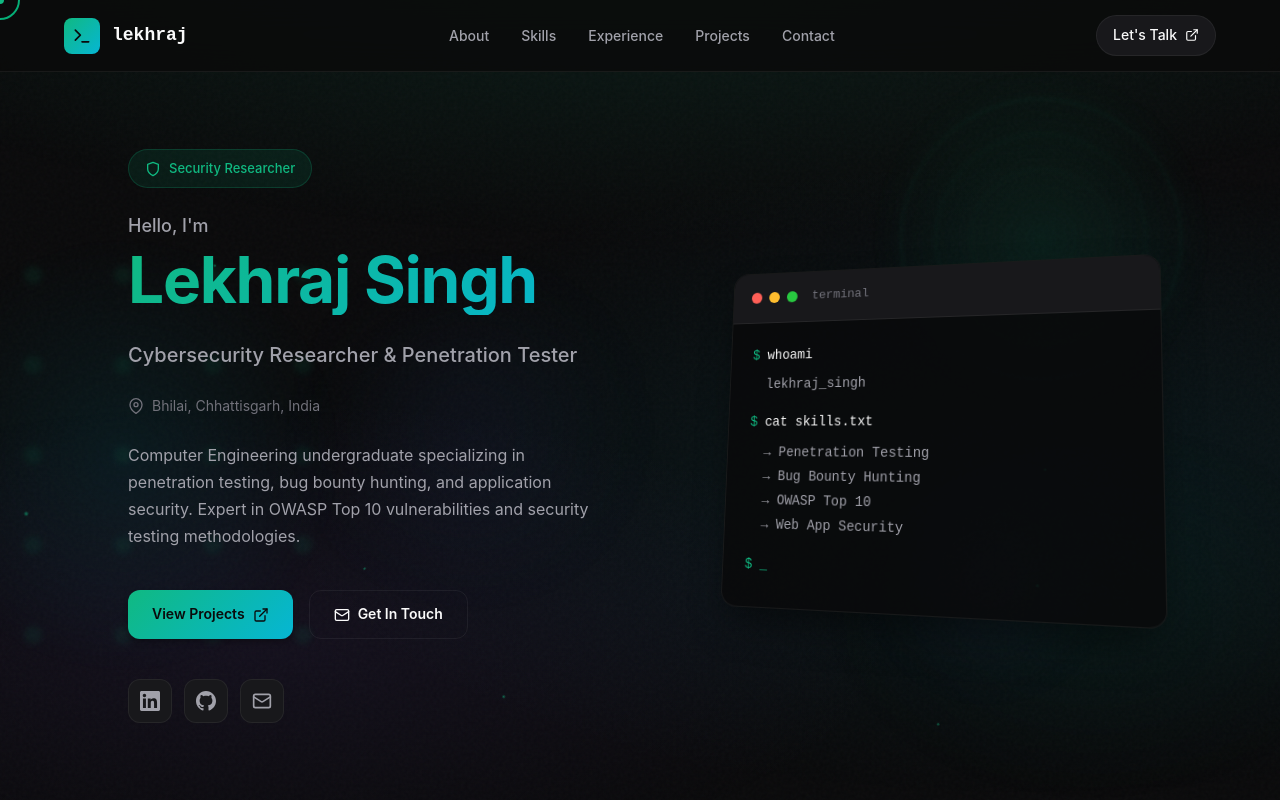
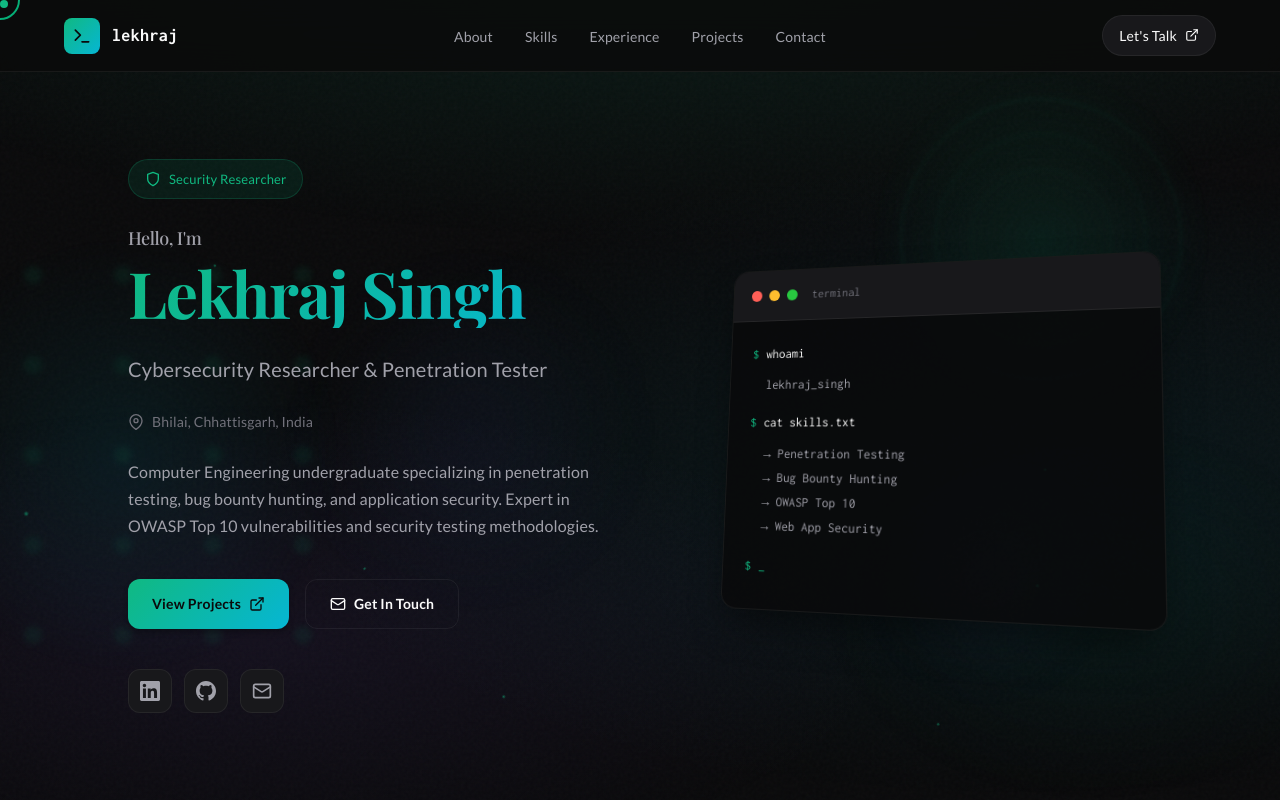
Before and after one commit to lekhrazz19/lekhrazz19.github.io, a React (Vite) app: page / in a window 1280 px wide. Shown: the top 800 px of the page. Built offline with nearby package versions, Linux system fonts and the light colour scheme.

Commit message:
feat: Create initial React portfolio application with custom components and styling.

```diff
--- a/src/App.jsx
+++ b/src/App.jsx
@@ -55,7 +55,7 @@ function StaggerChildren({ children, staggerDelay = 100, className = '' }) {
   );
 }
 
-// Custom Cursor Component
+// Custom Cursor Component - Optimized for 60fps
 function CustomCursor() {
   const cursorRef = useRef(null);
   const cursorDotRef = useRef(null);
@@ -67,43 +67,48 @@ function CustomCursor() {
 
     let mouseX = 0, mouseY = 0;
     let cursorX = 0, cursorY = 0;
+    let rafId = null;
 
     const moveCursor = (e) => {
       mouseX = e.clientX;
       mouseY = e.clientY;
+      // Dot follows instantly with transform for GPU acceleration
       if (cursorDot) {
-        cursorDot.style.left = `${mouseX}px`;
-        cursorDot.style.top = `${mouseY}px`;
+        cursorDot.style.transform = `translate3d(${mouseX - 4}px, ${mouseY - 4}px, 0)`;
       }
     };
 
     const animateCursor = () => {
-      cursorX += (mouseX - cursorX) * 0.15;
-      cursorY += (mouseY - cursorY) * 0.15;
+      // Faster lerp factor = more responsive (0.35 vs 0.15)
+      const speed = 0.35;
+      cursorX += (mouseX - cursorX) * speed;
+      cursorY += (mouseY - cursorY) * speed;
+
       if (cursor) {
-        cursor.style.left = `${cursorX}px`;
-        cursor.style.top = `${cursorY}px`;
+        // Use transform3d for GPU acceleration
+        cursor.style.transform = `translate3d(${cursorX - 20}px, ${cursorY - 20}px, 0)`;
       }
-      requestAnimationFrame(animateCursor);
+      rafId = requestAnimationFrame(animateCursor);
     };
 
     const handleMouseEnter = (e) => {
-      if (e.target.matches('a, button, .btn, .social-btn, .nav-link, .project-link, input, textarea')) {
+      if (e.target.matches('a, button, .btn, .social-btn, .nav-link, .project-link, input, textarea, .skill-card, .feature-card, .project-card')) {
         setIsHovering(true);
       }
     };
 
     const handleMouseLeave = () => setIsHovering(false);
 
-    document.addEventListener('mousemove', moveCursor);
+    document.addEventListener('mousemove', moveCursor, { passive: true });
     document.addEventListener('mouseover', handleMouseEnter);
     document.addEventListener('mouseout', handleMouseLeave);
-    animateCursor();
+    rafId = requestAnimationFrame(animateCursor);
 
     return () => {
       document.removeEventListener('mousemove', moveCursor);
       document.removeEventListener('mouseover', handleMouseEnter);
       document.removeEventListener('mouseout', handleMouseLeave);
+      if (rafId) cancelAnimationFrame(rafId);
     };
   }, []);
 
--- a/src/styles.css
+++ b/src/styles.css
@@ -144,37 +144,45 @@
 }
 
 /* ============================================
-   CUSTOM CURSOR
+   CUSTOM CURSOR - GPU Accelerated
    ============================================ */
 .custom-cursor {
   position: fixed;
+  top: 0;
+  left: 0;
   width: 40px;
   height: 40px;
   border: 2px solid var(--accent-primary);
   border-radius: 50%;
   pointer-events: none;
   z-index: 9999;
-  transform: translate(-50%, -50%);
-  transition: width 0.3s, height 0.3s, border-color 0.3s, background 0.3s;
+  will-change: transform, width, height;
+  transition: width 0.15s ease-out, height 0.15s ease-out, border-color 0.15s ease-out, background 0.15s ease-out;
   mix-blend-mode: difference;
+  backface-visibility: hidden;
+  -webkit-backface-visibility: hidden;
 }
 
 .custom-cursor.hovering {
-  width: 60px;
-  height: 60px;
-  background: rgba(16, 185, 129, 0.15);
+  width: 70px;
+  height: 70px;
+  background: rgba(16, 185, 129, 0.2);
   border-color: var(--accent-secondary);
 }
 
 .cursor-dot {
   position: fixed;
+  top: 0;
+  left: 0;
   width: 8px;
   height: 8px;
   background: var(--accent-primary);
   border-radius: 50%;
   pointer-events: none;
   z-index: 10000;
-  transform: translate(-50%, -50%);
+  will-change: transform;
+  backface-visibility: hidden;
+  -webkit-backface-visibility: hidden;
 }
 
 /* Hide custom cursor on touch devices */
@@ -671,11 +679,24 @@ html {
 }
 
 body {
-  font-family: 'Inter', -apple-system, BlinkMacSystemFont, 'Segoe UI', sans-serif;
+  font-family: 'Lato', -apple-system, BlinkMacSystemFont, 'Segoe UI', sans-serif;
   background: var(--bg-primary);
   color: var(--text-primary);
-  line-height: 1.6;
+  line-height: 1.7;
   overflow-x: hidden;
+  font-weight: 400;
+  letter-spacing: 0.01em;
+}
+
+/* Heading Font - Playfair Display */
+h1,
+h2,
+h3,
+.hero-name,
+.section-title {
+  font-family: 'Playfair Display', Georgia, serif;
+  font-weight: 700;
+  letter-spacing: -0.02em;
 }
 
 /* Scrollbar */
@@ -912,10 +933,11 @@ body {
 }
 
 .logo-text {
-  font-family: 'JetBrains Mono', monospace;
+  font-family: 'Inconsolata', 'Courier New', monospace;
   font-size: 18px;
-  font-weight: 600;
+  font-weight: 700;
   color: var(--text-primary);
+  letter-spacing: 0.02em;
 }
 
 .nav-menu {
@@ -1173,14 +1195,14 @@ body {
 }
 
 .card-title {
-  font-family: 'JetBrains Mono', monospace;
+  font-family: 'Inconsolata', 'Courier New', monospace;
   font-size: 13px;
   color: var(--text-tertiary);
 }
 
 .card-body {
   padding: var(--space-6);
-  font-family: 'JetBrains Mono', monospace;
+  font-family: 'Inconsolata', 'Courier New', monospace;
   font-size: 14px;
 }
 
```
